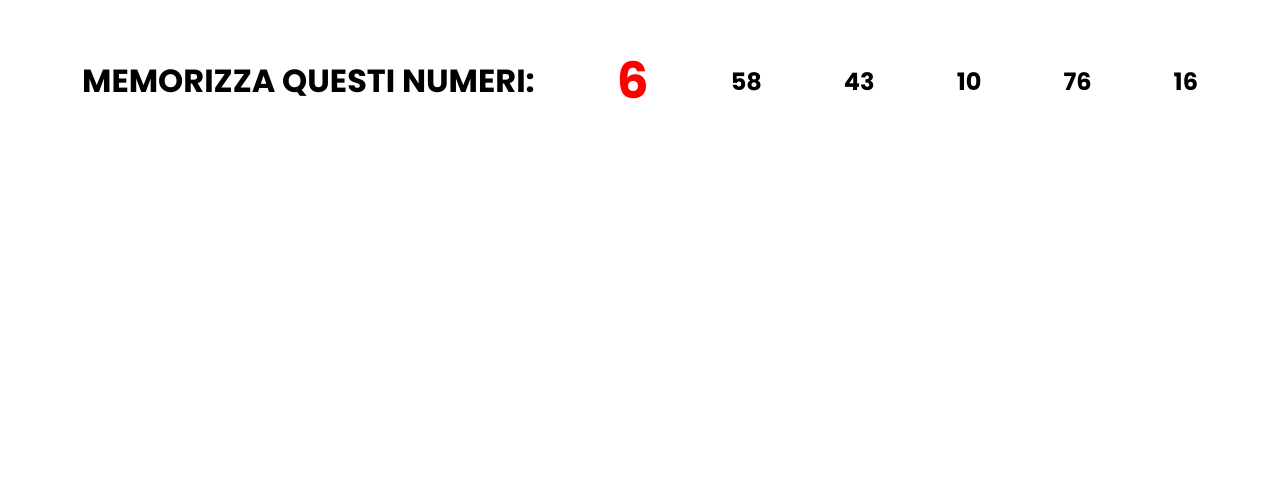
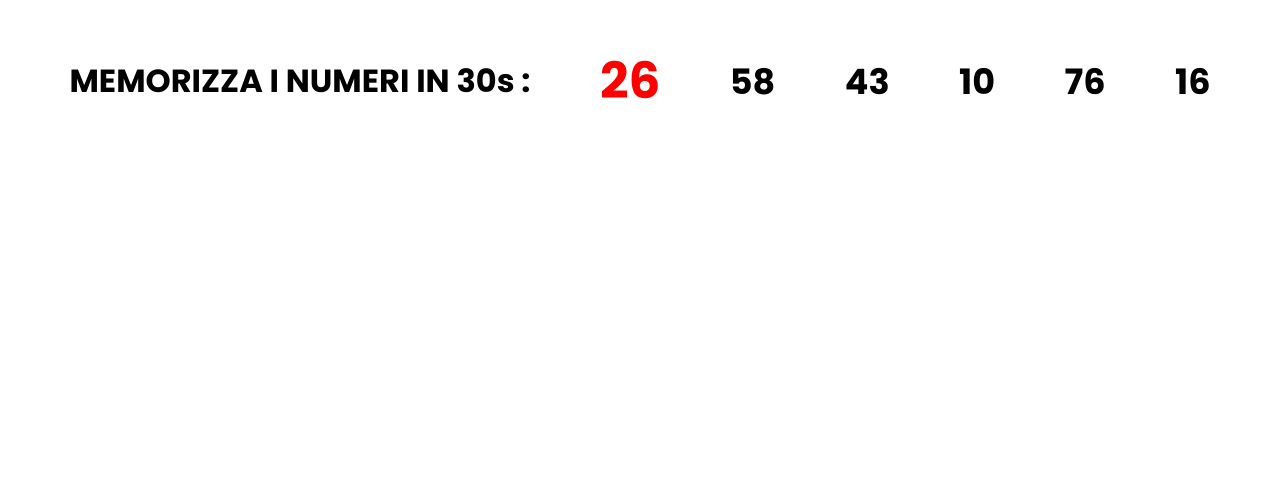
Before and after one commit to wvwall/js-simon, a plain HTML site: page index.html in a window 1280 px wide. Shown: the part 319-800 px from the top of the page. Drawn offline with nearby package versions, Linux system fonts and the light colour scheme.

Commit message:
Attesa e inserimento num utente

```diff
--- a/index.html
+++ b/index.html
@@ -14,14 +14,18 @@
 <body>
 
     <div class="numeri">
-        <h1>MEMORIZZA QUESTI NUMERI:</h1>
+        <h1>MEMORIZZA I NUMERI IN 30s :</h1>
         <h2 style = "color: red; font-size: 50px; " id="count"></h2>
-        <h2 id="primo"></h2>
-        <h2 id="secondo"></h2>
-        <h2 id="terzo"></h2>
-        <h2 id="quarto"></h2>
-        <h2 id="quinto"></h2>
+        <h3 id="primo"></h3>
+        <h3 id="secondo"></h3>
+        <h3 id="terzo"></h3>
+        <h3 id="quarto"></h3>
+        <h3 id="quinto"></h3>
     </div>
+    <div class="loading">
+        <h2 style = "color: red; font-size: 50px; " id="count_2"></h2>
+    </div>
+
 
 
 
--- a/main.js
+++ b/main.js
@@ -1,28 +1,38 @@
 $(document).ready(function () {
 
+
+
+    //Generare 5 numeri casuali da presentare all'utente
     var numeri = [];
+    var numeriUtente = [];
     randomNumberRange (1, 100);
-    creaNum(numeri, 100)
+    creaNum(numeri, 100);
+
     console.log(numeri);
-    $("#primo").html(numeri[0]);
-    $("#secondo").html(numeri[1]);
-    $("#terzo").html(numeri[2]);
-    $("#quarto").html(numeri[3]);
-    $("#quinto").html(numeri[4]);
 
-    // Countdown di 10 secondi per memorizzare
+    $("#primo").text(numeri[0]);
+    $("#secondo").text(numeri[1]);
+    $("#terzo").text(numeri[2]);
+    $("#quarto").text(numeri[3]);
+    $("#quinto").text(numeri[4]);
 
-    var count = 10;
-    var conta = setInterval(function () {
-    if (count > 0) {
-        $('#count').text(count);
-    } else {
-        clearInterval(conta);
-        $('#count').text("VIA");
-        $(".numeri").hide("slow");
-    }
-    count--;
-    }, 1000);
+    // Countdown di 30 secondi per memorizzare +
+
+    countdown30();
+
+    $("#count_2").text("ATTENDI PER INSERIRE");
+
+    //Far inserire uno alla volta i humeri che ha visto l'utente
+
+    setTimeout(function() {
+        for (var i = 0; i < 5; i++) {
+            var numeroUtente = parseInt(prompt("Inserisci un numero:"));
+            numeriUtente.push(numeroUtente);
+        }
+    },60000);
+    console.log(numeriUtente);
+
+
 
 
 
@@ -57,6 +67,24 @@ function creaNum(array, max) {
 
 
 //Far partire un timer di 30 secondi
-//Far inserire uno alla volta i humeri che ha visto l'utente
+  // Countdown di 30 secondi per memorizzare
+  function countdown30 (){
+    var count = 30;
+    var conta = setInterval(function () {
+    if (count > 0) {
+        $('#count').text(count);
+    } else {
+        clearInterval(conta);
+        $('#count').text("VIA");
+        $(".numeri").hide("slow");
+    }
+    count--;
+    }, 1000);
+
+};
+
+
+
+
 //Confrontare numeri inserite con quelli generati
 //Stampare risultato numeri indovinati
--- a/master.css
+++ b/master.css
@@ -11,3 +11,12 @@
     align-items: center;
     justify-content: space-evenly;
 }
+.numeri h3 {
+    font-size: 35px;
+}
+.loading {
+    display: flex;
+    height: 100vh;
+    justify-content: center;
+    align-items: center;
+}
```
